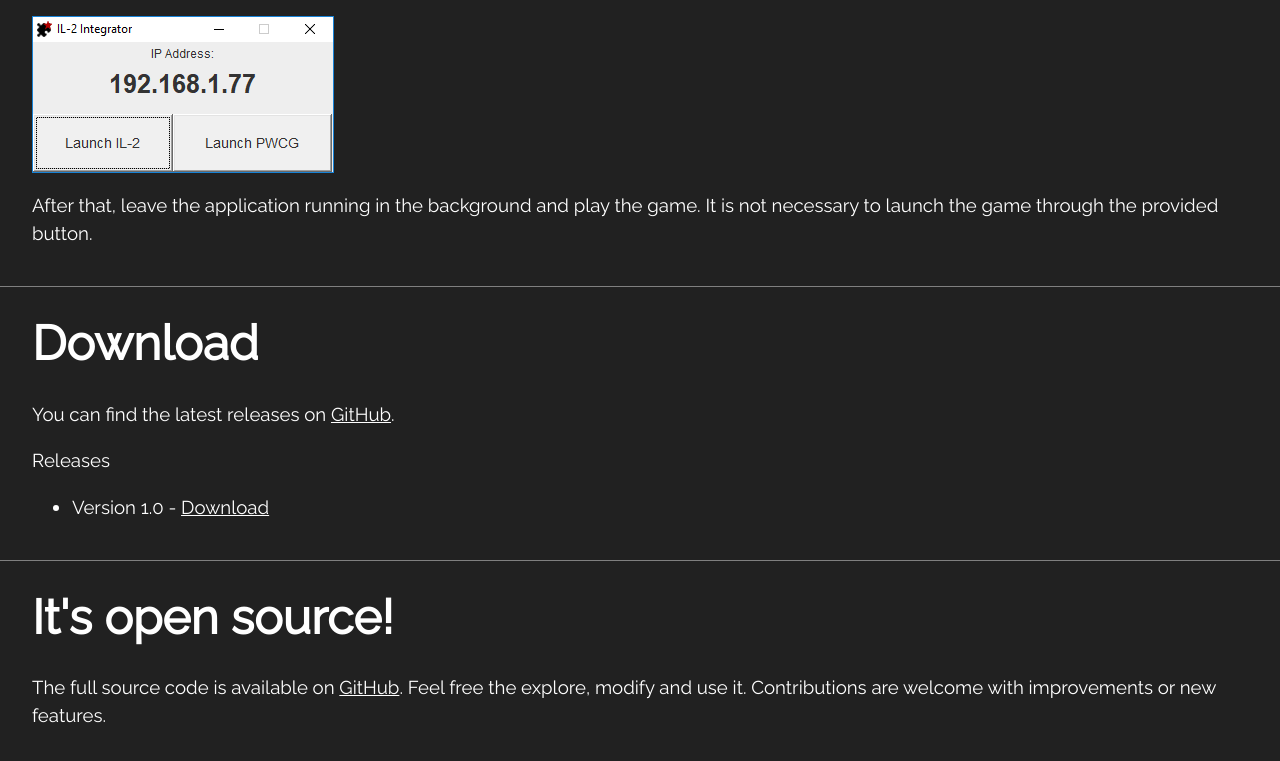
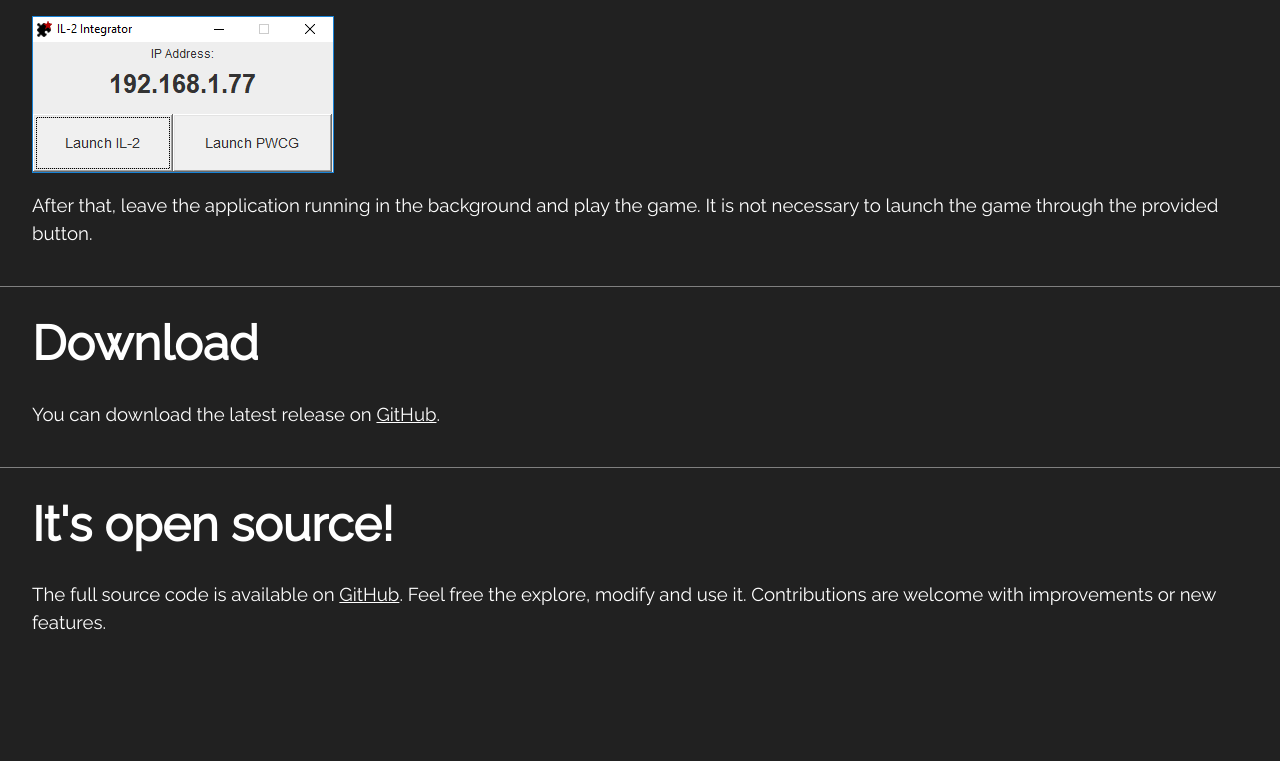
Before and after one commit to rafaelvcaetano/il2integrator, a plain HTML site: page index.html in a window 1280 px wide. Shown: the part 1012-1773 px from the top of the page. After the commit the page ends 1705 px from the top, so only its background shows below. Drawn offline with Linux system fonts and the light colour scheme.

Commit message:
Link to latest GitHub release

```diff
--- a/index.html
+++ b/index.html
@@ -94,11 +94,7 @@
                 </div>
 
                 <div class="w3-container">
-                    <p>You can find the latest releases on <a href="https://github.com/rafaelvcaetano/il2integrator/releases">GitHub</a>.</p>
-                    <p>Releases</p>
-                    <ul>
-                        <li>Version 1.0 - <a href="https://github.com/rafaelvcaetano/il2integrator/releases/download/v1.0/il2integrator-1.0.zip">Download</a></li>
-                    </ul>
+                    <p>You can download the latest release on <a href="https://github.com/rafaelvcaetano/il2integrator/releases/latest">GitHub</a>.</p>
                 </div>
             </div>
             <hr>
```
